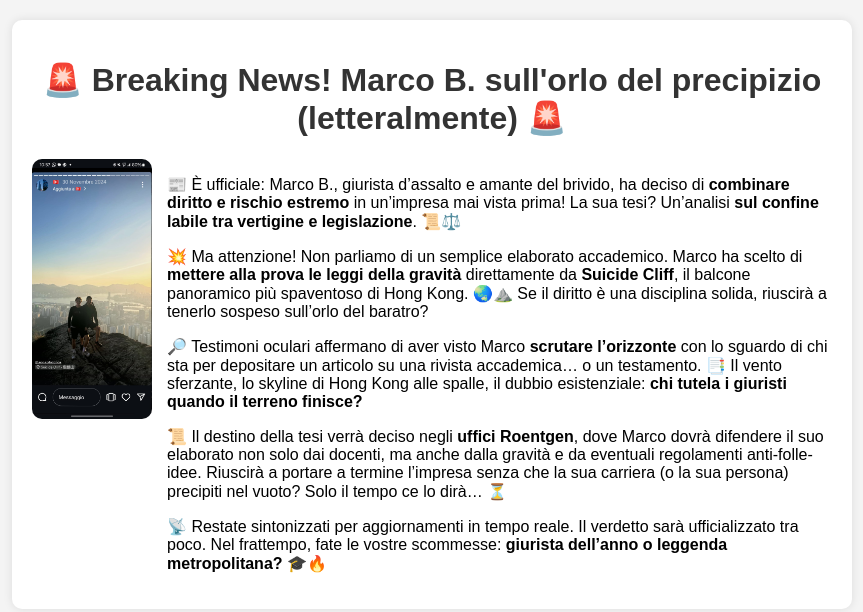
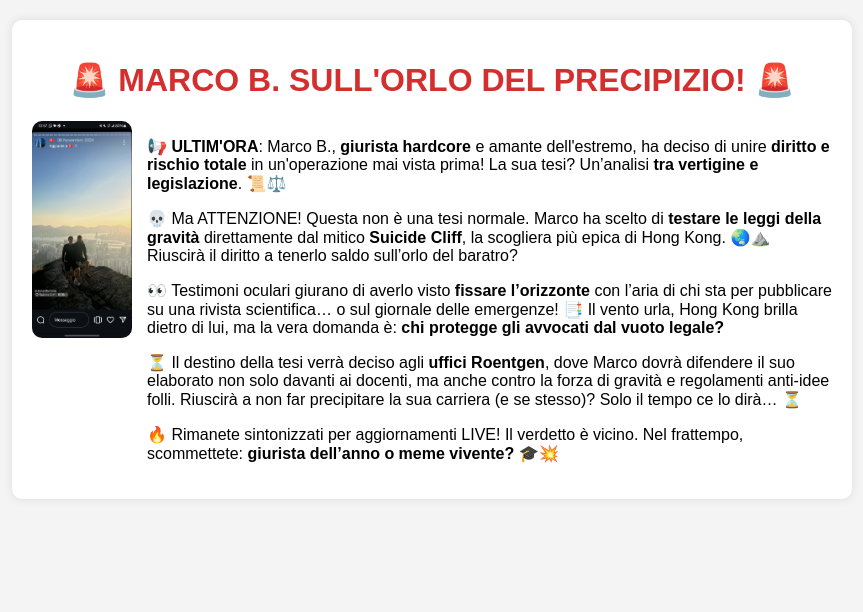
Before and after one commit to gibbizz23/marco-b-tesi, a plain HTML site: page index.html in a window 1280 px wide. Shown: the whole page, without its empty margins (208-1071 px from the left). Drawn offline with Linux system fonts and the light colour scheme.

Commit message:
Update index.html

```diff
--- a/index.html
+++ b/index.html
@@ -3,7 +3,7 @@
 <head>
     <meta charset="UTF-8">
     <meta name="viewport" content="width=device-width, initial-scale=1.0">
-    <title>Tutto vero! Marco B. sull'orlo del precipizio! Ufficiale la tesi in diritto.</title>
+    <title>🔥 BREAKING: Marco B. sfida il diritto e la gravità! 🏔️</title>
     <style>
         body {
             font-family: Arial, sans-serif;
@@ -21,7 +21,7 @@
             text-align: left;
         }
         h1 {
-            color: #333;
+            color: #d32f2f;
             text-align: center;
         }
         .content-wrapper {
@@ -30,7 +30,7 @@
             gap: 15px; /* Distanza tra immagine e testo */
         }
         .image img {
-            width: 120px; /* Ulteriore riduzione della dimensione */
+            width: 100px; /* Ulteriore riduzione della dimensione */
             height: auto;
             border-radius: 10px;
             display: block;
@@ -42,21 +42,21 @@
 </head>
 <body>
     <div class="container">
-        <h1>🚨 Breaking News! Marco B. sull'orlo del precipizio (letteralmente) 🚨</h1>
+        <h1>🚨 MARCO B. SULL'ORLO DEL PRECIPIZIO! 🚨</h1>
         <div class="content-wrapper">
             <div class="image">
                 <img src="immagine_whatsapp.jpg.jpg" alt="Marco B. a Suicide Cliff">
             </div>
             <div class="content">
-                <p>📰 È ufficiale: Marco B., giurista d’assalto e amante del brivido, ha deciso di <strong>combinare diritto e rischio estremo</strong> in un’impresa mai vista prima! La sua tesi? Un’analisi <strong>sul confine labile tra vertigine e legislazione</strong>. 📜⚖️</p>
+                <p>📢 <strong>ULTIM'ORA</strong>: Marco B., <strong>giurista hardcore</strong> e amante dell'estremo, ha deciso di unire <strong>diritto e rischio totale</strong> in un'operazione mai vista prima! La sua tesi? Un’analisi <strong>tra vertigine e legislazione</strong>. 📜⚖️</p>
 
-                <p>💥 Ma attenzione! Non parliamo di un semplice elaborato accademico. Marco ha scelto di <strong>mettere alla prova le leggi della gravità</strong> direttamente da <strong>Suicide Cliff</strong>, il balcone panoramico più spaventoso di Hong Kong. 🌏⛰️ Se il diritto è una disciplina solida, riuscirà a tenerlo sospeso sull’orlo del baratro?</p>
+                <p>💀 Ma ATTENZIONE! Questa non è una tesi normale. Marco ha scelto di <strong>testare le leggi della gravità</strong> direttamente dal mitico <strong>Suicide Cliff</strong>, la scogliera più epica di Hong Kong. 🌏⛰️ Riuscirà il diritto a tenerlo saldo sull’orlo del baratro?</p>
 
-                <p>🔎 Testimoni oculari affermano di aver visto Marco <strong>scrutare l’orizzonte</strong> con lo sguardo di chi sta per depositare un articolo su una rivista accademica… o un testamento. 📑 Il vento sferzante, lo skyline di Hong Kong alle spalle, il dubbio esistenziale: <strong>chi tutela i giuristi quando il terreno finisce?</strong></p>
+                <p>👀 Testimoni oculari giurano di averlo visto <strong>fissare l’orizzonte</strong> con l’aria di chi sta per pubblicare su una rivista scientifica… o sul giornale delle emergenze! 📑 Il vento urla, Hong Kong brilla dietro di lui, ma la vera domanda è: <strong>chi protegge gli avvocati dal vuoto legale?</strong></p>
 
-                <p>📜 Il destino della tesi verrà deciso negli <strong>uffici Roentgen</strong>, dove Marco dovrà difendere il suo elaborato non solo dai docenti, ma anche dalla gravità e da eventuali regolamenti anti-folle-idee. Riuscirà a portare a termine l’impresa senza che la sua carriera (o la sua persona) precipiti nel vuoto? Solo il tempo ce lo dirà… ⏳</p>
+                <p>⏳ Il destino della tesi verrà deciso agli <strong>uffici Roentgen</strong>, dove Marco dovrà difendere il suo elaborato non solo davanti ai docenti, ma anche contro la forza di gravità e regolamenti anti-idee folli. Riuscirà a non far precipitare la sua carriera (e se stesso)? Solo il tempo ce lo dirà… ⏳</p>
 
-                <p>📡 Restate sintonizzati per aggiornamenti in tempo reale. Il verdetto sarà ufficializzato tra poco. Nel frattempo, fate le vostre scommesse: <strong>giurista dell’anno o leggenda metropolitana?</strong> 🎓🔥</p>
+                <p>🔥 Rimanete sintonizzati per aggiornamenti LIVE! Il verdetto è vicino. Nel frattempo, scommettete: <strong>giurista dell’anno o meme vivente?</strong> 🎓💥</p>
             </div>
         </div>
     </div>
```
